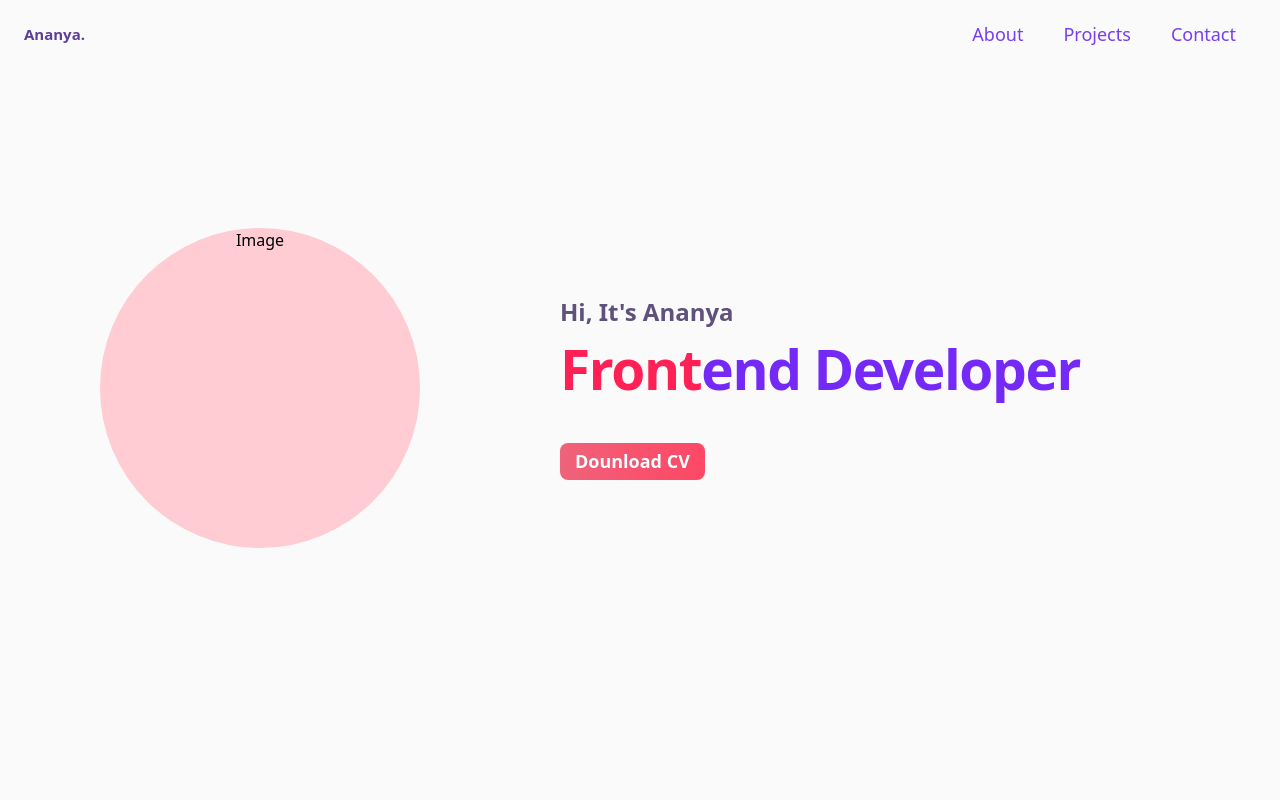
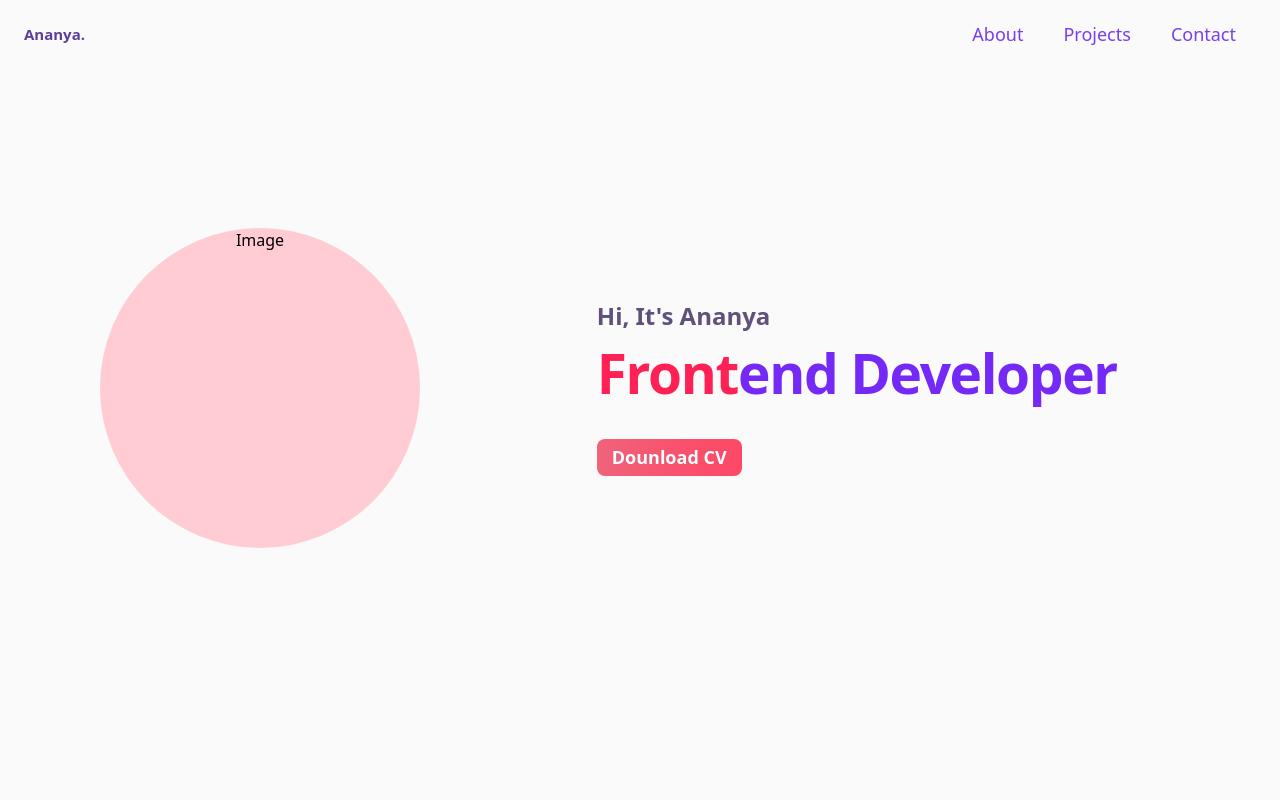
Before and after one commit to ANANYA-BERA/PORTFOLIO, a React (Vite) app in the folder Portfolio/: page / in a window 1280 px wide. Shown: the top 800 px of the page. Built offline with nearby package versions, Linux system fonts and the light colour scheme.

Commit message:
animation added

```diff
--- a/Portfolio/package.json
+++ b/Portfolio/package.json
@@ -12,6 +12,7 @@
   "dependencies": {
     "@heroicons/react": "^2.2.0",
     "@tailwindcss/vite": "^4.1.17",
+    "aos": "^2.3.4",
     "react": "^19.2.0",
     "react-dom": "^19.2.0",
     "tailwindcss": "^4.1.17"
--- a/Portfolio/src/App.jsx
+++ b/Portfolio/src/App.jsx
@@ -6,7 +6,24 @@ import Contact from './Components/ContactSection/Contact'
 import Footer from './Footer'
 
 
-const App = () => {
+
+import { useEffect } from "react";
+import AOS from "aos";
+import "aos/dist/aos.css";
+
+function App() {
+  useEffect(() => {
+    AOS.init({
+      duration: 800,   // animation duration
+      once: false,       // animation happens only once
+      easing: "ease-in-out",
+      mirror:true,
+    });
+
+  }, []);
+
+
+
   return (
     <div>
       <Home/>
--- a/Portfolio/src/Components/AboutSection/AboutText.jsx
+++ b/Portfolio/src/Components/AboutSection/AboutText.jsx
@@ -4,7 +4,7 @@ import React from 'react'
 const AboutText = () => {
   return (
     <div>
-      <div className='bg-rose-50 py-9 px-12 rounded-2xl mb-8 shadow'>
+      <div className='bg-rose-50 py-9 px-12 rounded-2xl mb-8 shadow' data-aos='flip-up'>
         <h2 className='text-2xl font-bold text-center text-rose-500 pb-5'>About me</h2>
         <p className='text-lg text-violet-600 mb-5'>I’m Ananya, a Computer Science engineering student with a strong interest in modern web development and problem-solving.
 I specialize in creating <span className='font-semibold'>responsive interfaces</span>, working with <span className='font-semibold'>JavaScript frameworks</span>, and developing <span className='font-semibold'>clean UI designs</span> using <span className='font-semibold text-fuchsia-600'>TailwindCSS</span> and <span className='font-semibold text-fuchsia-600'>React</span>.
--- a/Portfolio/src/Components/AboutSection/Education.jsx
+++ b/Portfolio/src/Components/AboutSection/Education.jsx
@@ -2,10 +2,10 @@ import React from 'react'
 
 const Education = () => {
   return (
-    <div className='px-10 py-3 w-1/2 flex flex-row gap-45 rounded-2xl bg-rose-50 items-center shadow'>
+    <div className='px-10 py-3 w-1/2 flex flex-row gap-45 rounded-2xl bg-rose-50 items-center shadow' data-aos='slide-up'>
 
         <h2 className='text-xl font-semibold text-rose-500'>Education</h2>
-            <div className='left-0'>
+            <div className='left-0' data-aos='slide-right'>
                 <p>Lorem ipsum dolor sit amet.</p>
                 <p>Lorem ipsum dolor sit amet.</p>
                 <p>Lorem ipsum dolor sit amet.</p>
--- a/Portfolio/src/Components/AboutSection/Skills.jsx
+++ b/Portfolio/src/Components/AboutSection/Skills.jsx
@@ -1,13 +1,13 @@
 const Skills = () => {
 
   return (
-    <div className="w-1/2 px-5 py-8 bg-rose-50 rounded-2xl shadow  flex" >
+    <div className="w-1/2 px-5 py-8 bg-rose-50 rounded-2xl shadow  flex" data-aos='slide-up' >
       <div className="flex gap-30 items-center">
         <div className="md:col-span-1 flex items-start md:items-center">
           <h2 className="text-xl font-semibold text-rose-500 px-5">Skills</h2>
         </div>
 
-        <div className=" grid grid-cols-2 gap-5">
+        <div className=" grid grid-cols-2 gap-5" data-aos='zoom-in'>
             <p className="skill transition durstion-300 ease-in-outhover:-translate-y-1 hover:scale-110 text-purple-600">HTML</p>
             <p className="skill transition durstion-300 ease-in-outhover:-translate-y-1 hover:scale-110 text-purple-600">CSS</p>
             <p className="skill transition durstion-300 ease-in-outhover:-translate-y-1 hover:scale-110 text-purple-600">JavaScript</p>
--- a/Portfolio/src/Components/ContactSection/Contact.jsx
+++ b/Portfolio/src/Components/ContactSection/Contact.jsx
@@ -2,7 +2,7 @@ import { ChevronDownIcon } from '@heroicons/react/16/solid'
 
 export default function Contact() {
   return (
-    <div className="isolate bg-rose-50 px-85 py-6 m-10 rounded-3xl shadow">
+    <div className="isolate bg-rose-50 px-85 py-6 m-20 rounded-3xl shadow" data-aos='flip-down'>
       <div className=" text-center">
         <h2 className="text-2xl font-semibold tracking-tight text-rose-500 ">Contacts </h2>
       </div>
--- a/Portfolio/src/Components/HomePage/HeroLeft.jsx
+++ b/Portfolio/src/Components/HomePage/HeroLeft.jsx
@@ -3,7 +3,7 @@ import React from 'react'
 const HeroLeft = () => {
   return (
     <div className='w-[55vh] p-5 text-center '>
-      <div className=' h-80 w-80 bg-rose-200  justify-center rounded-full '>Image</div>
+      <div className=' h-80 w-80 bg-rose-200  justify-center rounded-full ' data-aos='slide-down'>Image</div>
     </div>
   )
 }
--- a/Portfolio/src/Components/HomePage/HeroRight.jsx
+++ b/Portfolio/src/Components/HomePage/HeroRight.jsx
@@ -2,10 +2,10 @@ import React from 'react'
 
 const HeroRight = () => {
   return (
-    <div className='flex flex-col w-2/3 justify-center px-10 '>
-      <h2 className='text-[#5f517b] font-bold text-2xl' >Hi, It's Ananya</h2>
-      <span className='tracking-tight HText'> <span className='text-rose-500'>Front</span>end Developer</span>
-      <button className='btn transition durstion-300 ease-in-outhover:-translate-y-1 hover:scale-110'>Dounload CV</button>
+    <div className='flex flex-col w-2/3 justify-center px-20 '>
+      <h2 className='text-[#5f517b] font-bold text-2xl' data-aos="fade-right" >Hi, It's Ananya</h2>
+      <span className='tracking-tight HText' data-aos='zoom-in' > <span className='text-rose-500'>Front</span>end Developer</span>
+      <button className='btn transition durstion-300 ease-in-outhover:-translate-y-2 hover:scale-120'  data-aos='slide-up'>Dounload CV</button>
     </div>
   )
 }
--- a/Portfolio/src/index.css
+++ b/Portfolio/src/index.css
@@ -24,7 +24,7 @@ body{
     font-size: 55px;
     font-weight: 900;
     color: #7529f7;
-    margin-bottom: 2rem;
+    margin-bottom: 1.5rem;
 }
 
 .skill{
```
Also changed, not shown: 1 other file (tests, documents, lock files or other folders).
